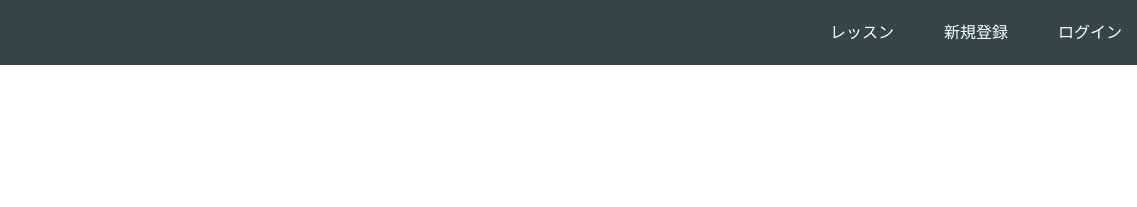
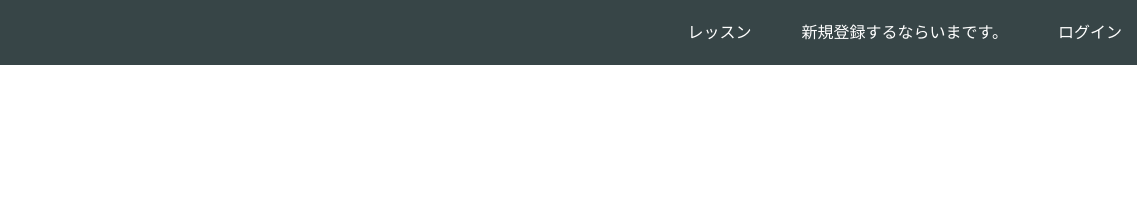
Before and after one commit to ryota0622-m/ryota0622-m.github.io, a plain HTML site: page index.html in a window 1280 px wide. Shown: the top 207 px of the page, 143-1280 px from the left. Drawn offline with Linux system fonts and the light colour scheme.

Commit message:
Update index.html

```diff
--- a/index.html
+++ b/index.html
@@ -16,7 +16,7 @@
       <span class="fa fa-bars menu-icon"></span>
       <div class="header-right">
         <a href="#">レッスン</a>
-        <a href="#">新規登録</a>
+        <a href="#">新規登録するならいまです。</a>
         <a href="#" class="login">ログイン</a>
       </div>
     </div>
```
